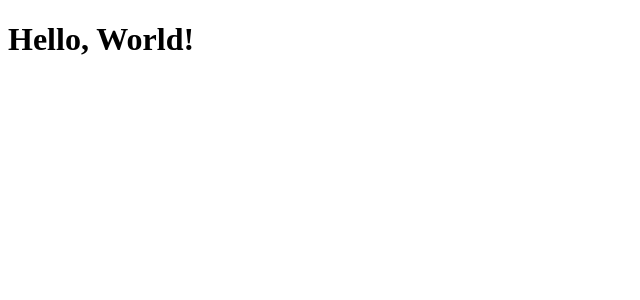
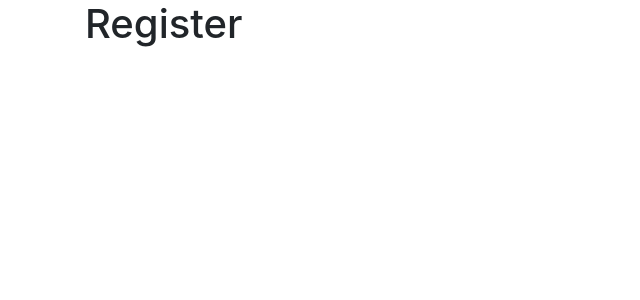
Before and after one commit to kiwagu/star-chat, a React (Create React App) app in the folder client/: page / in a window 1280 px wide. Shown: the top 300 px of the page, without its empty margins (0-640 px from the left). Built offline with nearby package versions, Linux system fonts and the light colour scheme; the HTML template or start-up script is replaced by a standard one.

Commit message:
ADDED: react bootstrap

```diff
--- a/client/package.json
+++ b/client/package.json
@@ -10,7 +10,10 @@
     "@types/node": "^12.0.0",
     "@types/react": "^16.9.53",
     "@types/react-dom": "^16.9.8",
+    "bootstrap": "^4.5.3",
+    "node-sass": "^4.14.1",
     "react": "^17.0.1",
+    "react-bootstrap": "^1.4.0",
     "react-dom": "^17.0.1",
     "react-scripts": "4.0.0",
     "typescript": "^4.0.3",
--- /dev/null
+++ b/client/src/App.scss
@@ -0,0 +1 @@
+@import "~bootstrap/scss/bootstrap";
--- a/client/src/App.tsx
+++ b/client/src/App.tsx
@@ -1,9 +1,18 @@
 import React from 'react';
+import { Container, Row, Col } from 'react-bootstrap';
 
-import './App.css';
+import './App.scss';
 
 function App() {
-  return <h1>Hello, World!</h1>;
+  return (
+    <Container>
+      <Row>
+        <Col>
+          <h1>Register</h1>
+        </Col>
+      </Row>
+    </Container>
+  );
 }
 
 export default App;
```
Also changed, not shown: client/src/App.css (deleted), 1 other file (tests, documents, lock files or other folders).
